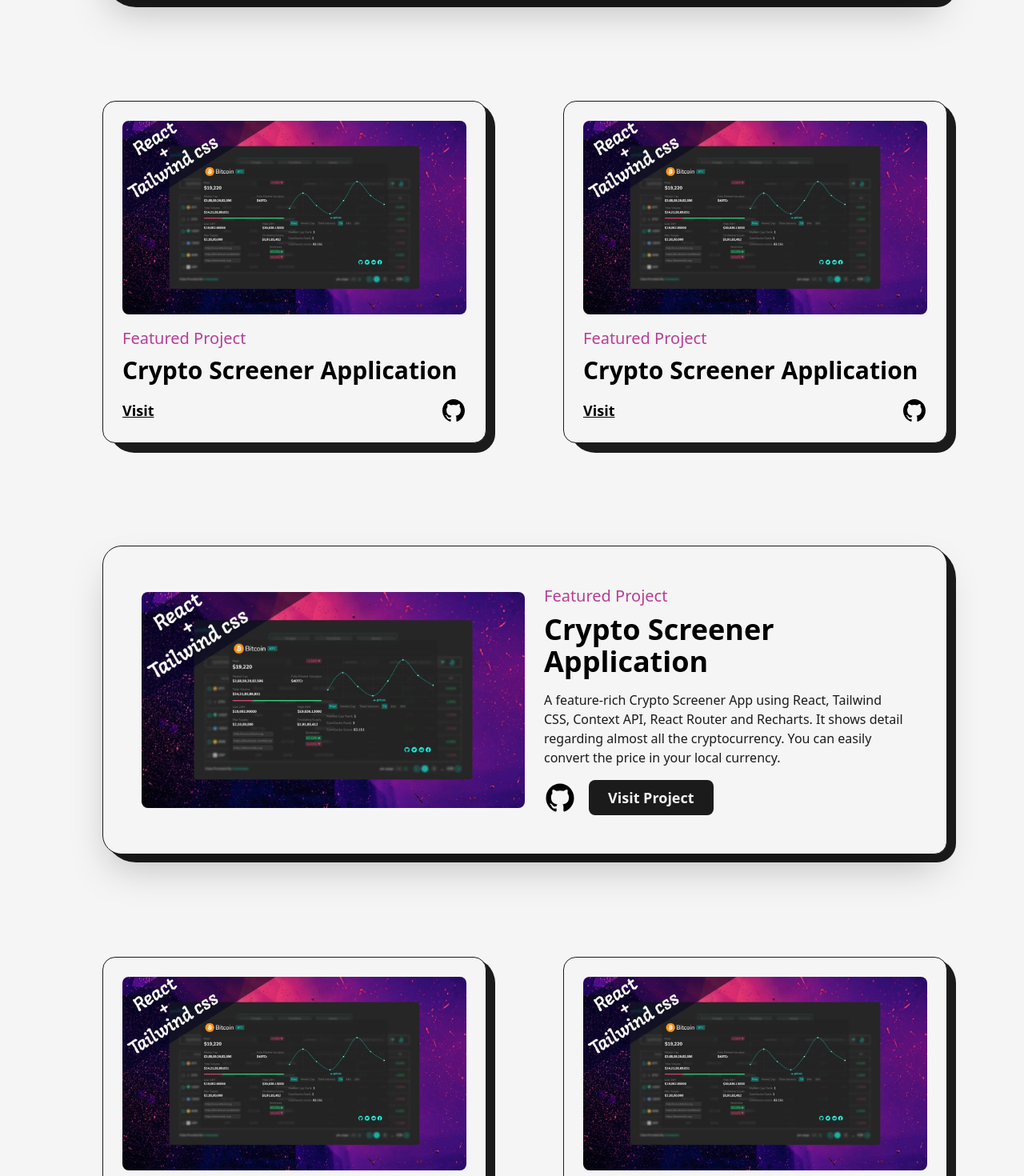
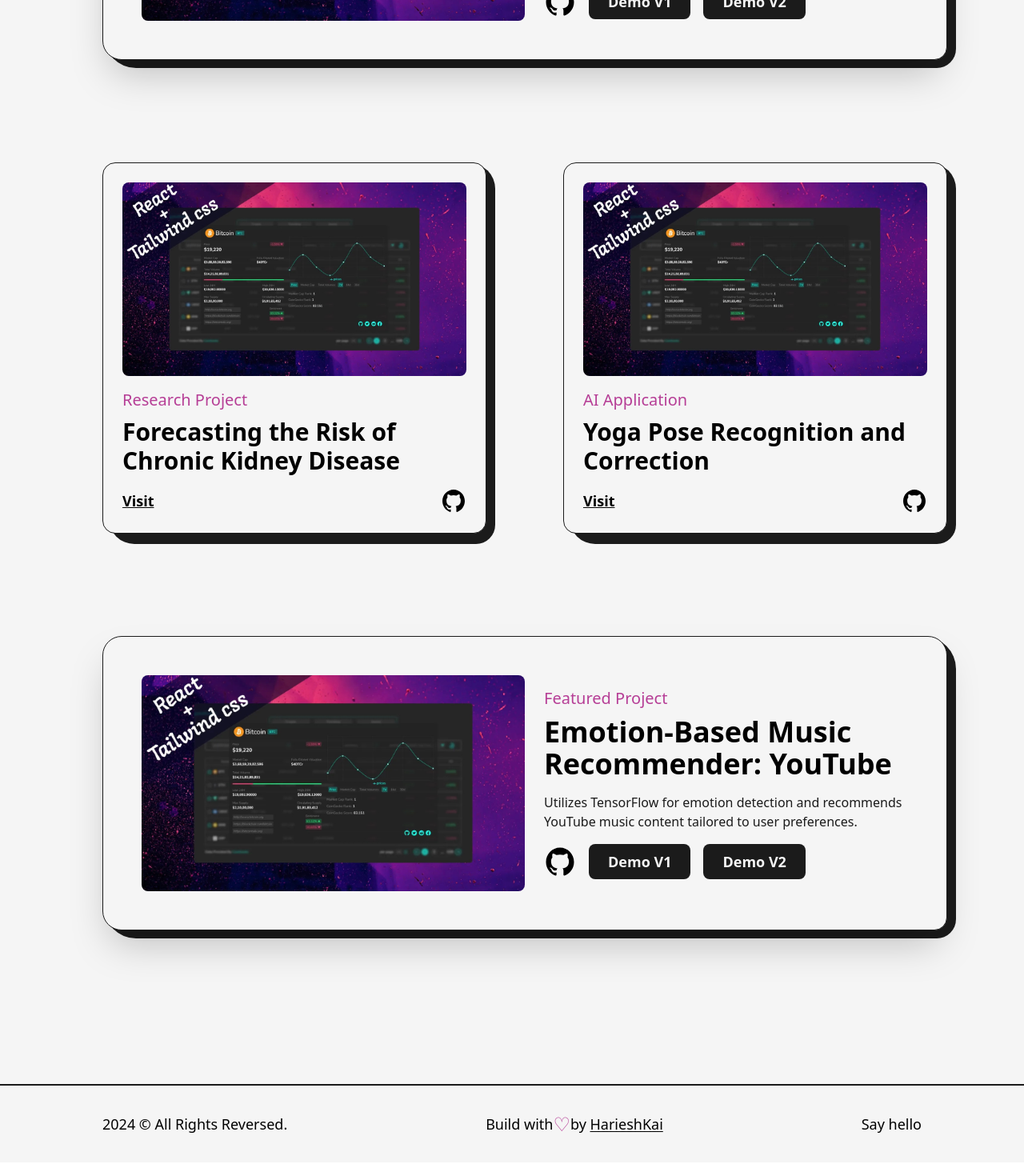
Before and after one commit to Hariesh-Kai/Portfolio, a Next.js app: page /projects in a window 1280 px wide. Shown: the part 820-2290 px from the top of the page at 80% size. Built offline with nearby package versions, Linux system fonts and the light colour scheme.

Commit message:
Updation for mu resume

```diff
--- a/package.json
+++ b/package.json
@@ -15,6 +15,7 @@
     "next": "14.1.1",
     "react": "18.2.0",
     "react-dom": "18.2.0",
+    "react-icons": "^5.4.0",
     "sharp": "^0.33.5"
   },
   "devDependencies": {
--- a/src/components/Education.js
+++ b/src/components/Education.js
@@ -1,24 +1,25 @@
-import {useRef,React} from 'react'
-import {motion , useScroll} from "framer-motion"
+import { useRef, React } from 'react';
+import { motion, useScroll } from "framer-motion";
 import LiIcon from "./LiIcon";
 
-const Details = ({type, time, place, info}) => {
-    const ref=useRef(null);
+const Details = ({ type, time, place, info }) => {
+    const ref = useRef(null);
 
     return (
-    <li ref={ref} className='my-8 first:mt-0 last:mb-0 w-[60%] mx-auto flex flex-col items-center  justify-between md:w-[80%]'>
-        <LiIcon reference={ref}/>
+        <li ref={ref} className='my-8 first:mt-0 last:mb-0 w-[60%] mx-auto flex flex-col md:w-[80%]'>
+            <LiIcon reference={ref} />
             <motion.div
-        initial={{y:50}}
-        whileInView={{y:0}}
-        transition={{duration:0.5,type:"spring"}}
+                initial={{ y: 50 }}
+                whileInView={{ y: 0 }}
+                transition={{ duration: 0.5, type: "spring" }}
             >
                 <h3 className='capitalize font-bold text-2xl sm:text-xl xs:text-lg'>
-                {type}</h3>
-            <span className='capitalize font-medium text-dark/75 dark:text-light/75 xs:text-sm'>
+                    {type}
+                </h3>
+                <span className='capitalize font-medium text-dark/75 dark:text-light/75 xs:text-sm block'>
                     {time} | {place}
                 </span>
-            <p className='font-medium w-full md:text-sm'>
+                <p className='font-medium w-full mt-2 text-justify'>
                     {info}
                 </p>
             </motion.div>
@@ -26,16 +27,13 @@ const Details = ({type, time, place, info}) => {
     );
 };
 
-
-
 const Education = () => {
     const ref = useRef(null);
-    const {scrollYProgress} = useScroll(
-        {
-            target : ref,
-            offset: ["start end","center start"]
-        }
-    )
+    const { scrollYProgress } = useScroll({
+        target: ref,
+        offset: ["start end", "center start"]
+    });
+
     return (
         <div className='my-64'>
             <h2 className='font-bold text-8xl mb-32 w-full text-center md:text-6xl xs:text-4xl md:mb-16'>
@@ -43,34 +41,32 @@ const Education = () => {
             </h2>
             <div ref={ref} className='w-[75%] mx-auto relative lg:w-[90%] md:w-full'>
                 <motion.div
-            style={{scaleY: scrollYProgress}}
-            className='absolute left-9 top-8 w-[4px] h-full bg-dark origin-top dark:bg-light
-            md:w-[2px] md:left-[30px] xs:left-[20px]
-            '/>
-            <ul className="w-full flex flex-col items-start justify-between ml-4 xs:ml-2" >
+                    style={{ scaleY: scrollYProgress }}
+                    className='absolute left-9 top-8 w-[4px] h-full bg-dark origin-top dark:bg-light md:w-[2px] md:left-[30px] xs:left-[20px]'
+                />
+                <ul className="w-full flex flex-col items-start justify-between ml-4 xs:ml-2">
                     <Details
-type="Bachelor Of Science In Computer Science
-" time="2016-2020"
-place="Massachusetts Institute Of Technology (MIT)"
-info="Relevant courses included Data Structures and Algorithms, Computer Systems Engineering, and Artificial
-Intelligence."/>
+                        type="Bachelor Of Technology in Artificial Intelligence and Machine Learning"
+                        time="2021 – Expected March 2025"
+                        place="Kongu Engineering College"
+                        info="Cumulative GPA: 7.58/10. Relevant courses include Machine Learning, Deep Learning, and Ethical AI."
+                    />
                     <Details
-type="Bachelor Of Science In Computer Science
-" time="2016-2020"
-place="Massachusetts Institute Of Technology (MIT)"
-info="Relevant courses included Data Structures and Algorithms, Computer Systems Engineering, and Artificial
-Intelligence."/>
+                        type="High School (HSC)"
+                        time="2020 – 2021"
+                        place="CEOA Matriculation Higher Secondary School"
+                        info="Scored 84.064%. Key subjects: Physics, Chemistry, and Mathematics."
+                    />
                     <Details
-type="Bachelor Of Science In Computer Science
-" time="2016-2020"
-place="Massachusetts Institute Of Technology (MIT)"
-info="Relevant courses included Data Structures and Algorithms, Computer Systems Engineering, and Artificial
-Intelligence."/>
+                        type="Secondary School (CBSE)"
+                        time="2018 – 2019"
+                        place="GEMS Our Own English High School (Boys Branch)"
+                        info="Scored 73.33%. Focus on Mathematics and Science."
+                    />
                 </ul>
-
             </div>
         </div>
-  )
-}
+    );
+};
 
-export default Education
+export default Education;
--- a/src/pages/projects.js
+++ b/src/pages/projects.js
@@ -1,72 +1,80 @@
-import React from 'react'
-import Head from 'next/head'
-import { GithubIcon } from '@/components/icons'
-import AnimatedText from '@/components/AnimatedText'
-import Layout from '@/components/Layout'
-import Link from 'next/link'
-import Image from 'next/image'
-import project1 from "../../public/images/projects/crypto-screener-cover-image.jpg"
-import {motion} from "framer-motion"
-import TransitionEffect from '@/components/TransitionEffect'
-
+import React from 'react';
+import Head from 'next/head';
+import { GithubIcon } from '@/components/icons';
+import AnimatedText from '@/components/AnimatedText';
+import Layout from '@/components/Layout';
+import Link from 'next/link';
+import Image from 'next/image';
+import project1 from "../../public/images/projects/crypto-screener-cover-image.jpg";
+import { motion } from "framer-motion";
+import TransitionEffect from '@/components/TransitionEffect';
 
 const FramerImage = motion(Image);
 
-const FeaturedProject = ({type, title,summary, img, link,github}) => {
-  return(
-    <article className='w-full flex items-center justify-between relative rounded-br-2xl
-    rounded-3xl border border-solid border-dark bg-light shadow-2xl p-12 dark:bg-dark dark:border-light
-    lg:flex-col lg:p-8 xs:rounded-3xl xs:rounded-br-3xl xs:p-4
-    '>
-      <div className='absolute top-0 -right-3 -z-10 w-[101%] h-[103%] rounded-[2.5rem] bg-dark dark:bg-light
-      rounded-br-3xl xs:-right-2 sm:h-[102%] xs:w-full xs:rounded-[1.5rem]
-      ' />
-      <Link href={link} target="_blank"
-      className='w-1/2 cursor-pointer overflow-hidden rounded-lg lg:w-full
-      '
+const FeaturedProject = ({ type, title, summary, img, linkV1, linkV2, github }) => {
+  return (
+    <article
+      className='w-full flex items-center justify-between relative rounded-br-2xl rounded-3xl border border-solid border-dark bg-light shadow-2xl p-12 dark:bg-dark dark:border-light lg:flex-col lg:p-8 xs:rounded-3xl xs:rounded-br-3xl xs:p-4'
     >
-        <FramerImage src={img} alt={title} className="w-full h-auto"
-        whileHover={{scale:1.05}}
-        transition={{duration:0.2}}
+      <div
+        className='absolute top-0 -right-3 -z-10 w-[101%] h-[103%] rounded-[2.5rem] bg-dark dark:bg-light rounded-br-3xl xs:-right-2 sm:h-[102%] xs:w-full xs:rounded-[1.5rem]'
+      />
+      <Link href={linkV1} target="_blank" className='w-1/2 cursor-pointer overflow-hidden rounded-lg lg:w-full'>
+        <FramerImage
+          src={img}
+          alt={title}
+          className="w-full h-auto"
+          whileHover={{ scale: 1.05 }}
+          transition={{ duration: 0.2 }}
           priority
-        sizes="(max-width:768px) 100vw,(max-width: 1200px) 50vw, 33vw"
+          sizes="(max-width:768px) 100vw, (max-width: 1200px) 50vw, 33vw"
         />
       </Link>
       <div className='w-1/2 flex flex-col items-start justify-between pl-6 lg:w-full lg:pl-0 lg:pt-6'>
         <span className='text-primary font-medium text-xl dark:text-primaryDark xs:text-base'>{type}</span>
-        <Link href={link} target="_blank" className='hover:underline underline-offset-2'>
         <h2 className='my-2 w-full text-left text-4xl font-bold dark:text-light sm:text-sm'>{title}</h2>
-        </Link>
         <p className='my-2 font-medium text-dark dark:text-light sm:text-sm'>{summary}</p>
         <div className='mt-2 flex items-center'>
           <Link href={github} target="_blank" className='w-10'> <GithubIcon /></Link>
-          <Link href={link} target="_blank"
-          className='ml-4 rounded-lg bg-dark text-light p-2 px-6 text-lg font-semibold dark:bg-light dark:text-dark  sm:px-4 sm:text-base'
-          > Visit Project</Link>
+          <div className='ml-4 flex gap-4'>
+            <Link
+              href={linkV1}
+              target="_blank"
+              className='rounded-lg bg-dark text-light p-2 px-6 text-lg font-semibold dark:bg-light dark:text-dark sm:px-4 sm:text-base'
+            >
+              Demo V1
+            </Link>
+            <Link
+              href={linkV2}
+              target="_blank"
+              className='rounded-lg bg-dark text-light p-2 px-6 text-lg font-semibold dark:bg-light dark:text-dark sm:px-4 sm:text-base'
+            >
+              Demo V2
+            </Link>
+          </div>
         </div>
       </div>
     </article>
-  )
-}
+  );
+};
 
-const Project = ({title , type ,img , link , github}) => {
-  return(
-    <article className="w-full flex flex-col items-center justify-center rounded-2xl
-    border border-solid border-dark bg-light p-6 relative dark:bg-dark dark:border-light xs:p-4
-    ">
-      <div className='absolute top-0 -right-3 -z-10 w-[101%] h-[103%] rounded-[2rem] bg-dark
-      rounded-br-3xl dark:bg-light md:-right-2 md:w-[101%] xs:h-[102%] cs:rounded-[1.5rem]
-      ' />
-      <Link href={link} target="_blank"
-      className='w-full cursor-pointer overflow-hidden rounded-lg'
+const Project = ({ title, type, img, link, github }) => {
+  return (
+    <article
+      className="w-full flex flex-col items-center justify-center rounded-2xl border border-solid border-dark bg-light p-6 relative dark:bg-dark dark:border-light xs:p-4"
     >
-        <FramerImage src={img} alt={title} className="w-full h-auto"
-        whileHover={{scale:1.05}}
-        transition={{duration:0.2}}
+      <div
+        className='absolute top-0 -right-3 -z-10 w-[101%] h-[103%] rounded-[2rem] bg-dark rounded-br-3xl dark:bg-light md:-right-2 md:w-[101%] xs:h-[102%] cs:rounded-[1.5rem]'
+      />
+      <Link href={link} target="_blank" className='w-full cursor-pointer overflow-hidden rounded-lg'>
+        <FramerImage
+          src={img}
+          alt={title}
+          className="w-full h-auto"
+          whileHover={{ scale: 1.05 }}
+          transition={{ duration: 0.2 }}
           priority
-        sizes="(max-width:768px) 100vw,
-        (max-width:1200px) 50vw,
-        50vw"
+          sizes="(max-width:768px) 100vw, (max-width:1200px) 50vw, 50vw"
         />
       </Link>
       <div className='w-full flex flex-col items-start justify-between mt-4'>
@@ -76,123 +84,84 @@ const Project = ({title , type ,img , link , github}) => {
         </Link>
 
         <div className='w-full mt-2 flex items-center justify-between'>
-        <Link href={link} target="_blank"
+          <Link
+            href={link}
+            target="_blank"
             className='text-lg font-semibold underline md:text-base'
-          >Visit</Link>
+          >
+            Visit
+          </Link>
           <Link href={github} target="_blank" className='w-8 md:w-6'> <GithubIcon /></Link>
-
         </div>
       </div>
     </article>
-  )
-}
+  );
+};
 
 const projects = () => {
   return (
     <>
       <Head>
-            <title>HarieshKai | About Page</title>
-            <meta name="description" content="About HarieshKai, a software engineer, designer, and freelancer." />
+        <title>HarieshKai | Projects Page</title>
+        <meta name="description" content="Projects by HarieshKai showcasing software engineering and AI expertise." />
       </Head>
 
       <TransitionEffect />
       <main className='w-full mb-16 flex flex-col items-center justify-center dark:text-light'>
         <Layout className='pt-16'>
-                <AnimatedText text="Imagination Trumps Knowledge!"
+          <AnimatedText
+            text="Crafting Intelligence, One Project at a Time!"
             className='mb-16 lg:!text-7xl sm:mb-8 sm:!text-6xl xs:!text-4xl'
           />
 
           <div className='grid grid-cols-12 gap-24 gap-y-32 xl:gap-x-8 lg:gap-x-8 md:gap-y-24 sm:gap-x-0'>
             <div className='col-span-12'>
               <FeaturedProject
-title="Crypto Screener Application"
+                title="Emotion-Based Music Recommender: Spotify"
                 img={project1}
-summary="A feature-rich Crypto Screener App using React, Tailwind CSS, Context API, React Router and Recharts.
-It shows detail regarding almost all the cryptocurrency. You can easily convert the price in your
-local currency."
-link="/"
-github="/"
+                summary="A music recommendation app that detects user emotions and suggests songs and artists based on real-time mood analysis."
+                linkV1="https://emotionspotifyapp-v1.streamlit.app/"
+                linkV2="https://emotionspotifyapp-v2.streamlit.app/"
+                github="https://github.com/Hariesh-Kai/Spotify_Based_Emotion_Music_Recommender"
                 type="Featured Project"
-
-                />
-              </div>
-              <div className='col-span-6 sm:col-span-12 '>
-              <Project
-title="Crypto Screener Application"
-img={project1}
-summary="A feature-rich Crypto Screener App using React, Tailwind CSS, Context API, React Router and Recharts.
-It shows detail regarding almost all the cryptocurrency. You can easily convert the price in your
-local currency."
-link="/"
-github="/"
-type="Featured Project"
-
               />
             </div>
             <div className='col-span-6 sm:col-span-12'>
               <Project
-title="Crypto Screener Application"
+                title="Forecasting the Risk of Chronic Kidney Disease"
                 img={project1}
-summary="A feature-rich Crypto Screener App using React, Tailwind CSS, Context API, React Router and Recharts.
-It shows detail regarding almost all the cryptocurrency. You can easily convert the price in your
-local currency."
-link="/"
-github="/"
-type="Featured Project"
-
+                summary="A predictive system leveraging GNN to estimate CKD progression with high accuracy."
+                link="/ckd-forecasting"
+                github="/ckd-forecasting-github"
+                type="Research Project"
+              />
+            </div>
+            <div className='col-span-6 sm:col-span-12'>
+              <Project
+                title="Yoga Pose Recognition and Correction"
+                img={project1}
+                summary="Real-time yoga pose detection and correction system powered by CNN-LSTM and MediaPipe."
+                link="/yoga-pose-project"
+                github="https://github.com/Hariesh-Kai/TeenGuard"
+                type="AI Application"
               />
             </div>
             <div className='col-span-12'>
               <FeaturedProject
-title="Crypto Screener Application"
+                title="Emotion-Based Music Recommender: YouTube"
                 img={project1}
-summary="A feature-rich Crypto Screener App using React, Tailwind CSS, Context API, React Router and Recharts.
-It shows detail regarding almost all the cryptocurrency. You can easily convert the price in your
-local currency."
-link="/"
-github="/"
+                summary="Utilizes TensorFlow for emotion detection and recommends YouTube music content tailored to user preferences."
+                linkV1="https://emotuner-v1.streamlit.app/"
+                linkV2="https://emotuner-v2.streamlit.app/"
+                github="https://github.com/Hariesh-Kai/Youtube_Based_Emotion_Music_Recommender"
                 type="Featured Project"
-
               />
             </div>
-              <div className='col-span-6 sm:col-span-12'>
-              <Project
-title="Crypto Screener Application"
-img={project1}
-summary="A feature-rich Crypto Screener App using React, Tailwind CSS, Context API, React Router and Recharts.
-It shows detail regarding almost all the cryptocurrency. You can easily convert the price in your
-local currency."
-link="/"
-github="/"
-type="Featured Project"
-
-                />
-              </div>
-              <div className='col-span-6 sm:col-span-12'>
-              <Project
-title="Crypto Screener Application"
-img={project1}
-summary="A feature-rich Crypto Screener App using React, Tailwind CSS, Context API, React Router and Recharts.
-It shows detail regarding almost all the cryptocurrency. You can easily convert the price in your
-local currency."
-link="/"
-github="/"
-type="Featured Project"
-
-                />
-              </div>
-
           </div>
         </Layout>
       </main>
+    </>
+  );
+};
 
-
-
-
-    </>
-
-  )
-}
-
-
-export default projects
+export default projects;
```
Also changed, not shown: src/components/Experience.js (+43 -49 lines), src/pages/contact.js (+69 -25 lines), 1 other file (tests, documents, lock files or other folders). Lines whose indentation alone changed are shown as unchanged.
